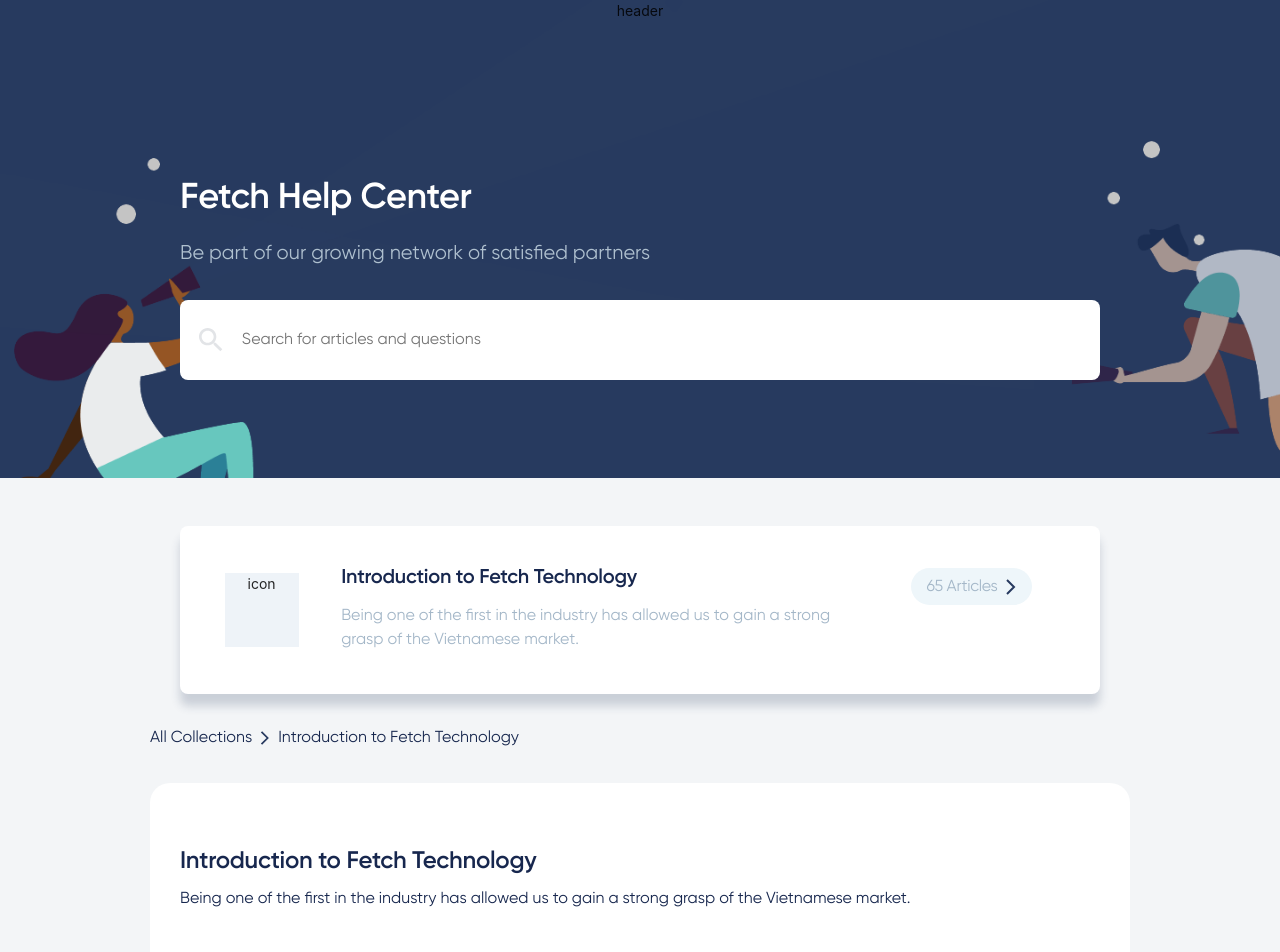
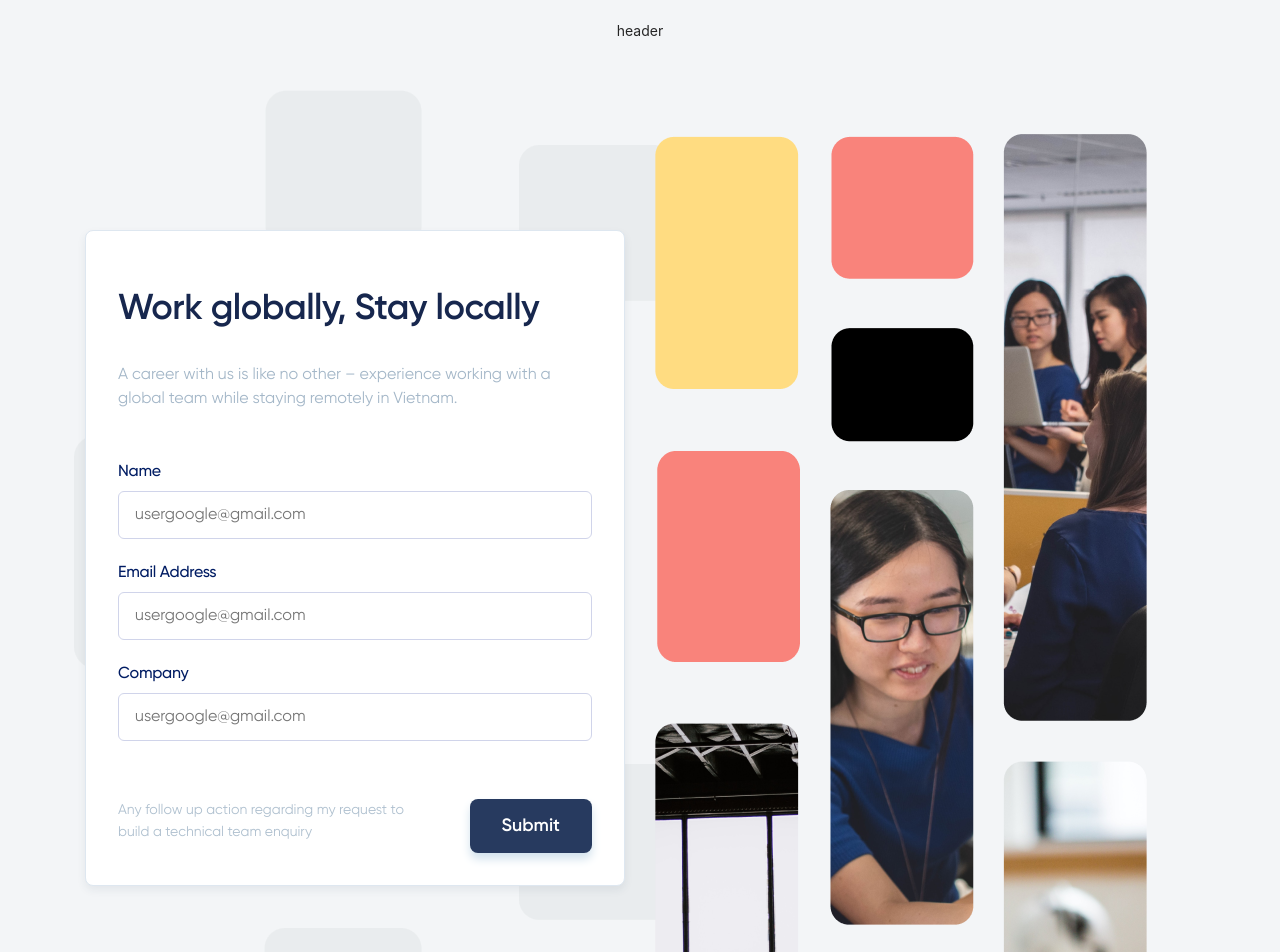
Before and after one commit to dtluat125/fetch-page, a React (Create React App) app: page /faq in a window 1280 px wide. Shown: the top 952 px of the page. Built offline with nearby package versions, Linux system fonts and the light colour scheme.

Commit message:
build contact page

```diff
--- a/src/App.js
+++ b/src/App.js
@@ -1,4 +1,5 @@
 import './App.scss';
+import Contact from './components/contact/Contact';
 import Employees from './components/employees/Employees';
 import Faq from './components/faq/Faq';
 
@@ -6,7 +7,8 @@
   return (
     <div className="App">
       {/* <Employees /> */}
-      <Faq />
+      {/* <Faq /> */}
+      <Contact />
     </div>
   );
 }
--- /dev/null
+++ b/src/components/contact/Contact.js
@@ -0,0 +1,49 @@
+import React from 'react';
+import './Contact.scss';
+import { Row, Col } from 'antd';
+import imgLeft from '../../assets/img/contactColLeft.png';
+
+const Contact = () => {
+    return (
+        <div className="contact">
+            <section style={{padding: '20px'}} >header</section>
+            <section className="contact-body">
+                <div className="cus-container">
+                    <Row gutter={30}>
+                        <Col className="col-form" span={12}>
+                            <form>
+                                <h1>Work globally, Stay locally</h1>
+                                <p>A career with us is like no other – experience working with a global team while staying remotely in Vietnam.</p>
+                                <div className="form-inout-item">
+                                    <label>Name</label>
+                                    <input type="text" placeholder="usergoogle@gmail.com" />
+                                </div>
+                                <div className="form-inout-item">
+                                    <label>Email Address</label>
+                                    <input type="text" placeholder="usergoogle@gmail.com" />
+                                </div>
+                                <div className="form-inout-item">
+                                    <label>Company</label>
+                                    <input type="text" placeholder="usergoogle@gmail.com" />
+                                </div>
+                                <div className="form-footer">
+                                    <p>Any follow up action regarding my request to build a technical team enquiry</p>
+                                    <input type="submit" value="Submit" />
+                                </div>
+                            </form>
+                        </Col>
+                        <Col className="col-img" span={12}>
+                            <div className="col-img-wrap">
+                                <img src={imgLeft} alt="col left"/>
+                            </div>
+                        </Col>
+
+                    </Row>
+                </div>
+            </section>
+            <section style={{padding: '20px'}} >footer</section>
+        </div>
+    )
+}
+
+export default Contact
--- /dev/null
+++ b/src/components/contact/Contact.scss
@@ -0,0 +1,148 @@
+.contact {
+    --padding-x: 15px;
+
+    background-color: #F3F5F7;
+    .contact-body {
+        background: url("../../assets/img/bgContact.png") no-repeat;
+        // -webkit-background-size: cover;
+        // -moz-background-size: cover;
+        // -o-background-size: cover;
+        // background-size: cover;
+        background-origin: border-box;
+        background-position-x: 74px;
+        background-position-y: 28px;
+
+        .cus-container {
+            padding-left: var(--padding-x);
+            padding-right: var(--padding-x);
+            padding-top: 72px;
+        }
+
+        .col-form {
+            padding-top: 96px;
+
+            form {
+                background: #FFFFFF;
+                border: 1px solid #DEE7F0;
+                box-sizing: border-box;
+                box-shadow: 0px 4px 8px rgba(39, 58, 95, 0.08);
+                border-radius: 8px;
+
+                padding: 32px;
+
+                h1 {
+                    margin-top: 16px;
+                    margin-bottom: 24px;
+                    font-family: Gilroy-SemiBold;
+                    font-size: 36px;
+                    line-height: 60px;
+                    letter-spacing: -0.5px;
+                    text-align: left;
+                    color: #17274E;
+                }
+
+                p {
+                    font-family: Gilroy-Regular;
+                    font-size: 16px;
+                    line-height: 24px;
+                    letter-spacing: 0px;
+                    text-align: left;
+                    color: #A4B7C8;
+                    margin-bottom: 49px;
+                }
+
+                .form-inout-item {
+                    text-align: left;
+                    margin-bottom: 22px;
+
+                    label {
+                        font-family: Gilroy-Medium;
+                        font-size: 16px;
+                        line-height: 22px;
+                        letter-spacing: -0.25px;
+                        text-align: left;
+                        color: #001C63;
+                        margin-bottom: 8px;
+                    }
+
+                    input {
+                        width: 100%;
+                        background: #FFFFFF;
+                        border: 1px solid #D0D4EA;
+                        box-sizing: border-box;
+                        border-radius: 6px;
+                        outline: none;
+                        padding: 12px 16px;
+
+                        font-family: Gilroy-Regular;
+                        font-size: 16px;
+                        line-height: 22px;
+                        display: flex;
+                        align-items: center;
+                        color: #ABB2D9;
+
+                        &:focus {
+                            outline: 2px solid transparent;
+                            outline-offset: 2px;
+                            --tw-ring-offset-shadow: rgb(255, 255, 255) 0px 0px 0px 0px;
+                            --tw-ring-shadow: rgba(59, 130, 246, 0.5) 0px 0px 0px 3px;
+                            --tw-shadow: 0 1px 2px 0 rgba(0,0,0,0.05);
+                            box-shadow: var(--tw-ring-offset-shadow),var(--tw-ring-shadow),var(--tw-shadow,0 0 transparent);
+                        }
+                    }
+                }
+
+                .form-footer {
+                    padding-top: 36px;
+                    display: flex;
+
+                    p {
+                        margin-bottom: 0;
+                        font-family: Gilroy-Regular;
+                        font-size: 14px;
+                        line-height: 22px;
+                        letter-spacing: 0px;
+                        text-align: left;
+                        color: #AFC0CF;
+                        margin-right: 45px;
+                    }
+
+                    input[type="submit"] {
+                        padding: 17px 32px;
+                        background: #273A5F;
+                        box-shadow: 0px 6px 10px #D2E2ED;
+                        border-radius: 8px;
+                        border: none;
+                        font-family: Gilroy-SemiBold;
+                        font-size: 18px;
+                        line-height: 20px;
+                        letter-spacing: 0px;
+                        text-align: center;
+                        color: #FFFFFF;
+
+                        &:hover {
+                            outline: 2px solid transparent;
+                            outline-offset: 2px;
+                            --tw-ring-offset-shadow: rgb(255, 255, 255) 0px 0px 0px 0px;
+                            --tw-ring-shadow: rgba(59, 130, 246, 0.5) 0px 0px 0px 3px;
+                            --tw-shadow: 0 1px 2px 0 rgba(0,0,0,0.05);
+                            box-shadow: var(--tw-ring-offset-shadow),var(--tw-ring-shadow),var(--tw-shadow,0 0 transparent);
+                        }
+                    }
+                }
+            }
+        }
+
+        .col-img {
+            padding-bottom: 46px;
+        }
+
+        .col-img-wrap {
+            text-align: left;
+
+            img {
+                max-width: 100%;
+            }
+        }
+    }
+}
```
Also changed, not shown: src/assets/img/bgContact.png (added), src/assets/img/contactColLeft.png (added).
